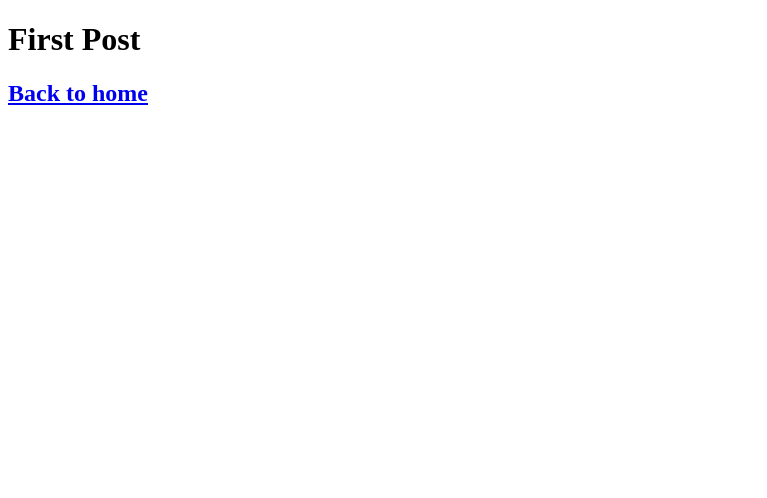
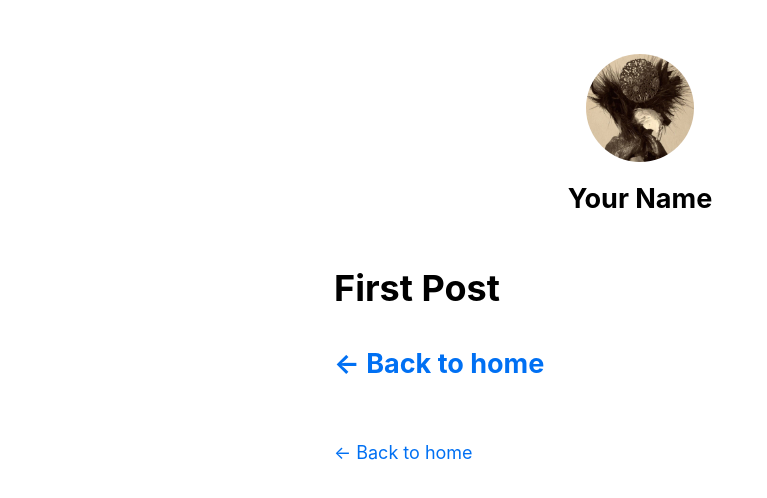
Before and after one commit to tonym/mercury, a Next.js app: page /posts/first-post in a window 1280 px wide. Shown: the top 498 px of the page, without its empty margins (0-767 px from the left). Built offline with nearby package versions, Linux system fonts and the light colour scheme.

Commit message:
assets, metadata, and css

```diff
--- /dev/null
+++ b/components/layout.js
@@ -0,0 +1,69 @@
+import Head from 'next/head';
+import Image from 'next/image';
+import styles from './layout.module.css';
+import utilStyles from '../styles/utils.module.css';
+import Link from 'next/link';
+
+const name = 'Your Name';
+export const siteTitle = 'Next.js Sample Website';
+
+export default function Layout({ children, home }) {
+  return (
+    <div className={styles.container}>
+      <Head>
+        <link rel="icon" href="/favicon.ico" />
+        <meta
+          name="description"
+          content="Learn how to build a personal website using Next.js"
+        />
+        <meta
+          property="og:image"
+          content={`https://og-image.vercel.app/${encodeURI(
+            siteTitle
+          )}.png?theme=light&md=0&fontSize=75px&images=https%3A%2F%2Fassets.vercel.com%2Fimage%2Fupload%2Ffront%2Fassets%2Fdesign%2Fnextjs-black-logo.svg`}
+        />
+        <meta name="og:title" content={siteTitle} />
+        <meta name="twitter:card" content="summary_large_image" />
+      </Head>
+      <header className={styles.header}>
+        {home ? (
+          <>
+            <Image
+              priority
+              src="/images/profile.jpg"
+              className={utilStyles.borderCircle}
+              height={144}
+              width={144}
+              alt=""
+            />
+            <h1 className={utilStyles.heading2Xl}>{name}</h1>
+          </>
+        ) : (
+          <>
+            <Link href="/">
+              <Image
+                priority
+                src="/images/profile.jpg"
+                className={utilStyles.borderCircle}
+                height={108}
+                width={108}
+                alt=""
+              />
+            </Link>
+            <h2 className={utilStyles.headingLg}>
+              <Link href="/" className={utilStyles.colorInherit}>
+                {name}
+              </Link>
+            </h2>
+          </>
+        )}
+      </header>
+      <main>{children}</main>
+      {!home && (
+        <div className={styles.backToHome}>
+          <Link href="/">← Back to home</Link>
+        </div>
+      )}
+    </div>
+  );
+}
--- /dev/null
+++ b/components/layout.module.css
@@ -0,0 +1,15 @@
+.container {
+  max-width: 36rem;
+  padding: 0 1rem;
+  margin: 3rem auto 6rem;
+}
+
+.header {
+  display: flex;
+  flex-direction: column;
+  align-items: center;
+}
+
+.backToHome {
+  margin: 3rem 0 0;
+}
--- /dev/null
+++ b/pages/_app.js
@@ -0,0 +1,5 @@
+import '../styles/global.css';
+
+export default function App({ Component, pageProps }) {
+  return <Component {...pageProps} />;
+}
--- a/pages/posts/first-post.js
+++ b/pages/posts/first-post.js
@@ -1,12 +1,17 @@
+import Head from 'next/head';
 import Link from 'next/link';
+import Layout from '../../components/layout';
 
 export default function FirstPost() {
   return (
-    <>
+    <Layout>
+      <Head>
+        <title>First Post</title>
+      </Head>
       <h1>First Post</h1>
       <h2>
-        <Link href="/">Back to home</Link>
+        <Link href="/">← Back to home</Link>
       </h2>
-    </>
+    </Layout>
   );
 }
--- /dev/null
+++ b/styles/global.css
@@ -0,0 +1,27 @@
+html,
+body {
+  padding: 0;
+  margin: 0;
+  font-family: -apple-system, BlinkMacSystemFont, Segoe UI, Roboto, Oxygen, Ubuntu,
+    Cantarell, Fira Sans, Droid Sans, Helvetica Neue, sans-serif;
+  line-height: 1.6;
+  font-size: 18px;
+}
+
+* {
+  box-sizing: border-box;
+}
+
+a {
+  color: #0070f3;
+  text-decoration: none;
+}
+
+a:hover {
+  text-decoration: underline;
+}
+
+img {
+  max-width: 100%;
+  display: block;
+}
--- a/styles/globals.css
+++ /dev/null
@@ -1,38 +0,0 @@
-html,
-body {
-  padding: 0;
-  margin: 0;
-  font-family: Inter, -apple-system, BlinkMacSystemFont, Segoe UI, Roboto,
-    Oxygen, Ubuntu, Cantarell, Fira Sans, Droid Sans, Helvetica Neue, sans-serif;
-}
-
-a {
-  color: inherit;
-  text-decoration: none;
-}
-
-* {
-  box-sizing: border-box;
-}
-
-img {
-  max-width: 100%;
-  height: auto;
-}
-
-h1,
-h2,
-p,
-ul {
-  margin: 0;
-}
-
-ul {
-  padding: 0;
-  list-style: none;
-}
-
-button {
-  padding: 0.5rem 1rem;
-  font-weight: bold;
-}
--- /dev/null
+++ b/styles/utils.module.css
@@ -0,0 +1,52 @@
+.heading2Xl {
+  font-size: 2.5rem;
+  line-height: 1.2;
+  font-weight: 800;
+  letter-spacing: -0.05rem;
+  margin: 1rem 0;
+}
+
+.headingXl {
+  font-size: 2rem;
+  line-height: 1.3;
+  font-weight: 800;
+  letter-spacing: -0.05rem;
+  margin: 1rem 0;
+}
+
+.headingLg {
+  font-size: 1.5rem;
+  line-height: 1.4;
+  margin: 1rem 0;
+}
+
+.headingMd {
+  font-size: 1.2rem;
+  line-height: 1.5;
+}
+
+.borderCircle {
+  border-radius: 9999px;
+}
+
+.colorInherit {
+  color: inherit;
+}
+
+.padding1px {
+  padding-top: 1px;
+}
+
+.list {
+  list-style: none;
+  padding: 0;
+  margin: 0;
+}
+
+.listItem {
+  margin: 0 0 1.25rem;
+}
+
+.lightText {
+  color: #666;
+}
```
Also changed, not shown: pages/index.js (+11 -107 lines), public/images/profile.jpg (added), public/vercel.svg (deleted).
